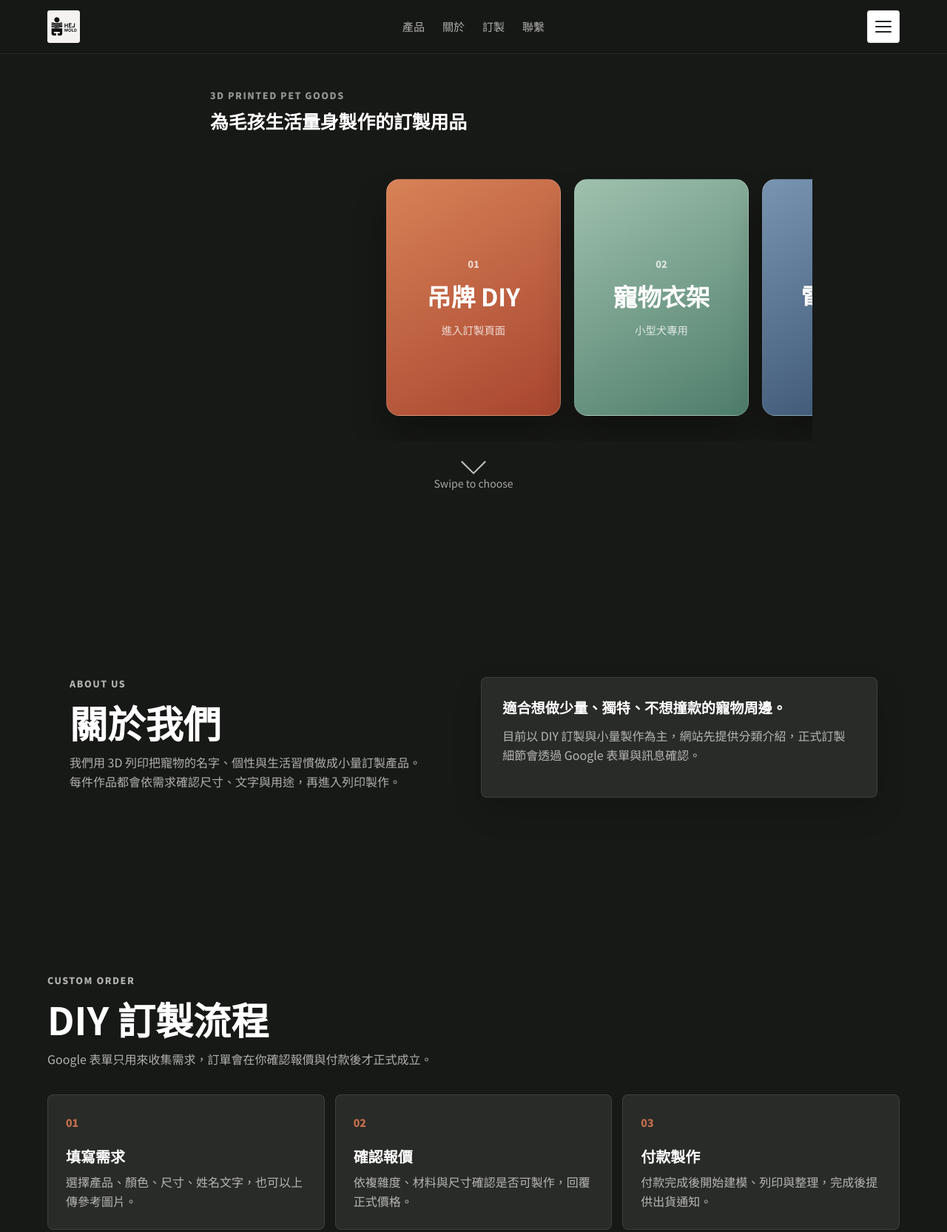
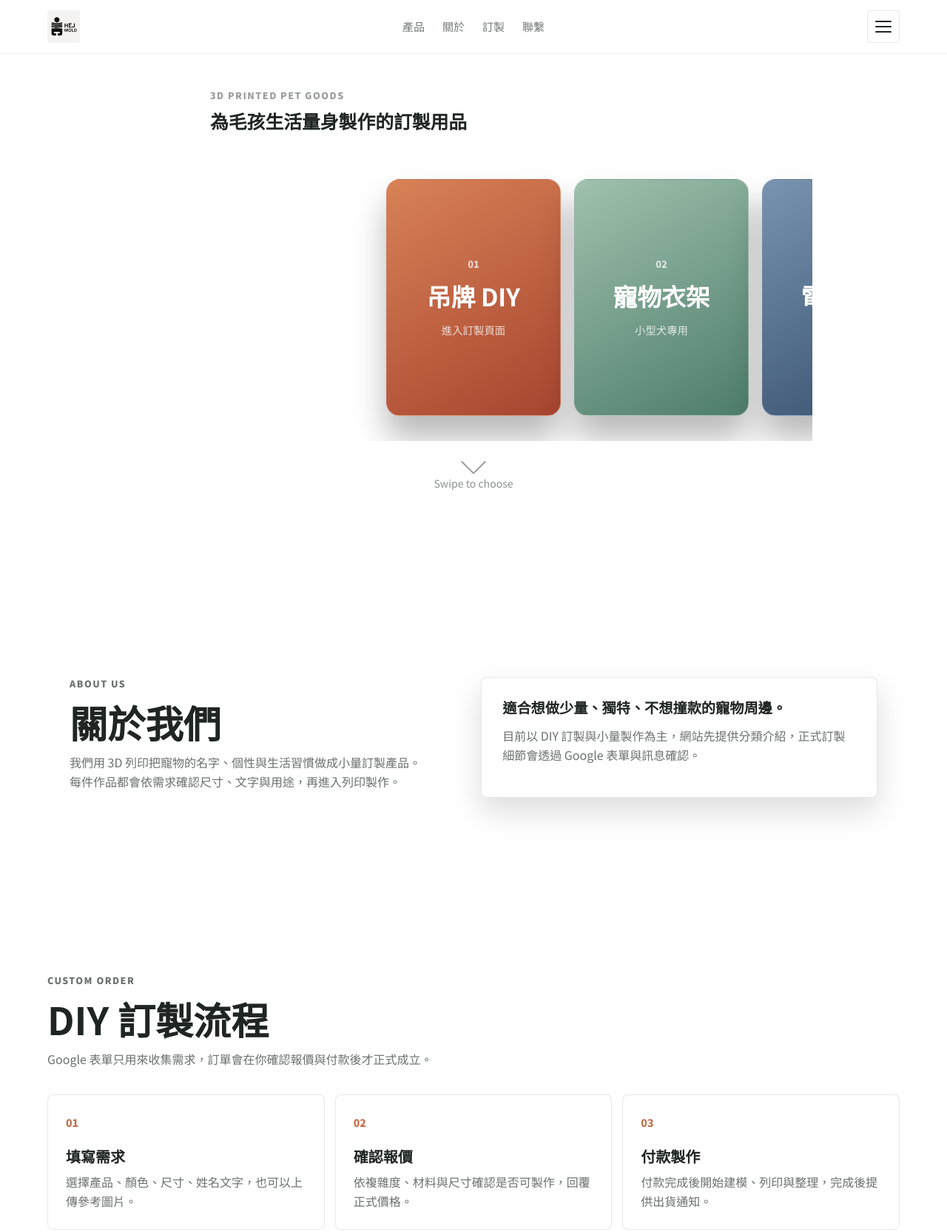
Before and after one commit to NatZheng/heh-mold, a plain HTML site: page index.html in a window 1280 px wide. Shown: the top 1665 px of the page at 74% size. Drawn offline with Linux system fonts and the light colour scheme.

Commit message:
Switch site to white theme

```diff
--- a/styles.css
+++ b/styles.css
@@ -17,14 +17,14 @@
 
 html {
   scroll-behavior: smooth;
-  background: #171916;
+  background: white;
   overflow-x: hidden;
 }
 
 body {
   margin: 0;
-  color: white;
-  background: #171916;
+  color: var(--ink);
+  background: white;
   font-family: "Noto Sans TC", system-ui, -apple-system, BlinkMacSystemFont, "Segoe UI", sans-serif;
   line-height: 1.6;
   overflow-x: hidden;
@@ -47,8 +47,8 @@ a {
   gap: 24px;
   min-height: calc(72px + env(safe-area-inset-top));
   padding: calc(14px + env(safe-area-inset-top)) clamp(20px, 5vw, 64px) 14px;
-  background: rgba(23, 25, 22, 0.9);
-  border-bottom: 1px solid rgba(255, 255, 255, 0.08);
+  background: rgba(255, 255, 255, 0.92);
+  border-bottom: 1px solid rgba(31, 37, 35, 0.08);
   backdrop-filter: blur(18px);
 }
 
@@ -87,12 +87,12 @@ a {
 
 .nav-links {
   gap: 24px;
-  color: rgba(255, 255, 255, 0.66);
+  color: rgba(31, 37, 35, 0.62);
   font-size: 0.94rem;
 }
 
 .nav-links a:hover {
-  color: white;
+  color: var(--ink);
 }
 
 .nav-cta,
@@ -249,7 +249,7 @@ body.menu-open {
   gap: clamp(26px, 5svh, 58px);
   min-height: 100svh;
   padding: calc(116px + env(safe-area-inset-top)) clamp(16px, 5vw, 64px) clamp(40px, 6vw, 72px);
-  background: #171916;
+  background: white;
 }
 
 .eyebrow {
@@ -297,7 +297,7 @@ h3 {
 .notice-list p,
 .faq-list p,
 .site-footer p {
-  color: rgba(255, 255, 255, 0.66);
+  color: rgba(31, 37, 35, 0.66);
 }
 
 .section h2,
@@ -307,7 +307,7 @@ h3 {
 .about-panel strong,
 .faq-list summary,
 .notice-list strong {
-  color: white;
+  color: var(--ink);
 }
 
 .hero-text {
@@ -335,7 +335,7 @@ h3 {
 
 .drag-hint p {
   margin: 0;
-  color: rgba(255, 255, 255, 0.62);
+  color: rgba(31, 37, 35, 0.5);
   font-size: 0.88rem;
 }
 
@@ -436,12 +436,12 @@ h3 {
   gap: 8px;
   width: min(720px, 100%);
   padding: 4px 4px 0;
-  color: white;
+  color: var(--ink);
 }
 
 .hero-summary p {
   margin: 0;
-  color: rgba(255, 255, 255, 0.54);
+  color: rgba(31, 37, 35, 0.46);
   font-size: 0.78rem;
   font-weight: 900;
   letter-spacing: 0.12em;
@@ -457,7 +457,7 @@ h3 {
 .drag-hint span {
   width: 24px;
   height: 24px;
-  border: solid rgba(255, 255, 255, 0.72);
+  border: solid rgba(31, 37, 35, 0.44);
   border-width: 0 2px 2px 0;
   transform: rotate(45deg);
   animation: drag-bounce 1.5s ease-in-out infinite;
@@ -1049,7 +1049,7 @@ h3 {
 }
 
 .custom {
-  background: #171916;
+  background: white;
 }
 
 .steps {
@@ -1062,8 +1062,8 @@ h3 {
 .steps article,
 .notice-list div,
 .faq-list details {
-  background: rgba(255, 255, 255, 0.08);
-  border: 1px solid rgba(255, 255, 255, 0.1);
+  background: white;
+  border: 1px solid rgba(31, 37, 35, 0.1);
   border-radius: 8px;
 }
 
@@ -1101,8 +1101,8 @@ h3 {
 
 .about-panel {
   padding: 28px;
-  background: rgba(255, 255, 255, 0.08);
-  border: 1px solid rgba(255, 255, 255, 0.1);
+  background: white;
+  border: 1px solid rgba(31, 37, 35, 0.1);
   border-radius: 8px;
   box-shadow: 0 18px 42px rgba(0, 0, 0, 0.14);
 }
@@ -1144,12 +1144,13 @@ h3 {
   justify-content: space-between;
   gap: 24px;
   padding: 34px clamp(20px, 5vw, 64px);
-  color: white;
-  background: #111310;
+  color: var(--ink);
+  background: white;
+  border-top: 1px solid rgba(31, 37, 35, 0.08);
 }
 
 .site-footer a {
-  color: #d8e7dc;
+  color: var(--ink);
 }
 
 .floating-order {
@@ -1172,8 +1173,8 @@ h3 {
 
 .contact {
   background:
-    linear-gradient(135deg, rgba(197, 111, 77, 0.14), transparent 42%),
-    #171916;
+    linear-gradient(135deg, rgba(197, 111, 77, 0.1), transparent 42%),
+    white;
 }
 
 .contact-actions {
@@ -1220,12 +1221,12 @@ h3 {
   .site-header {
     min-height: calc(58px + env(safe-area-inset-top));
     padding: calc(10px + env(safe-area-inset-top)) 14px 10px;
-    background: #171916;
-    border-bottom-color: rgba(255, 255, 255, 0.08);
+    background: white;
+    border-bottom-color: rgba(31, 37, 35, 0.08);
   }
 
   .brand {
-    color: white;
+    color: var(--ink);
   }
 
   .nav-cta {
```
